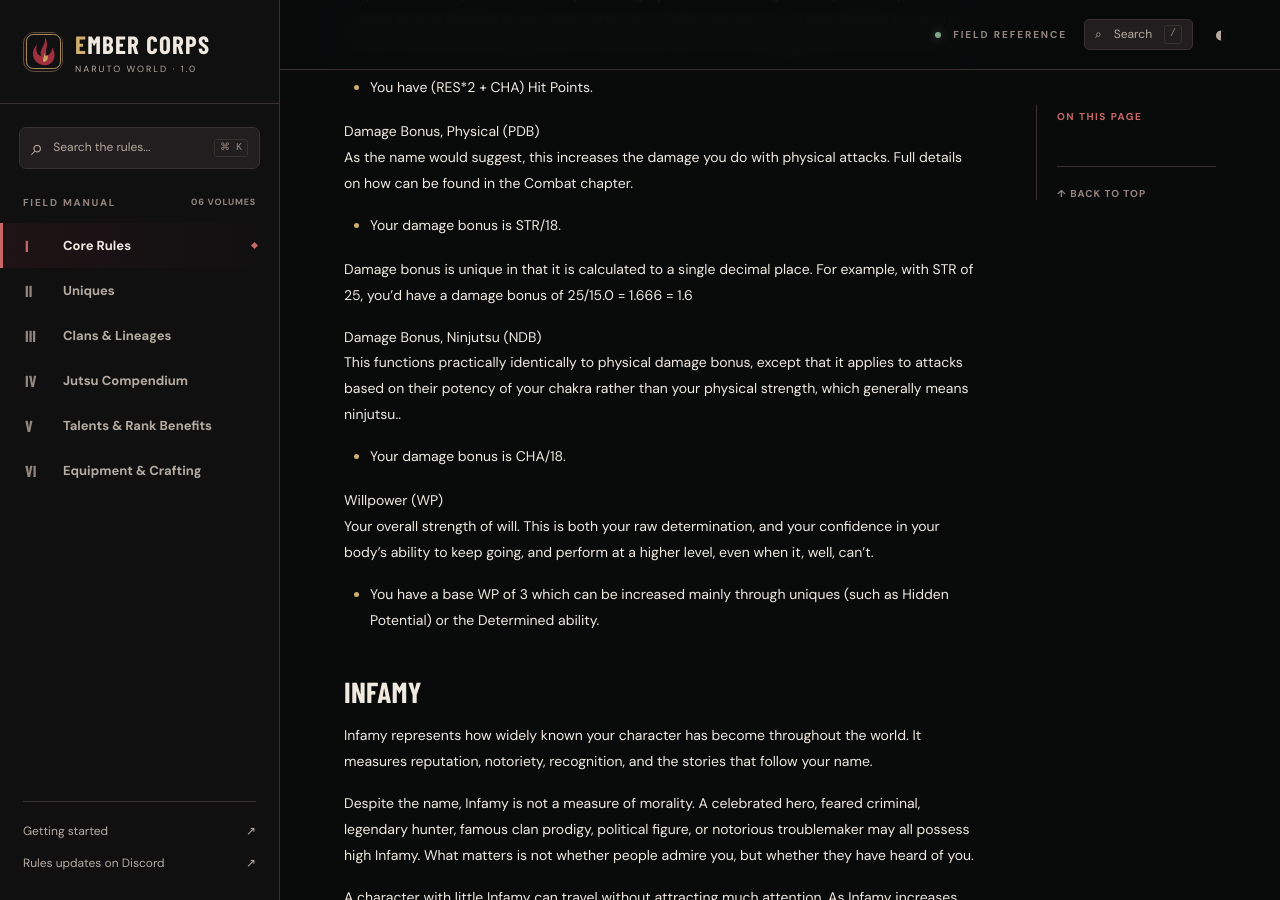
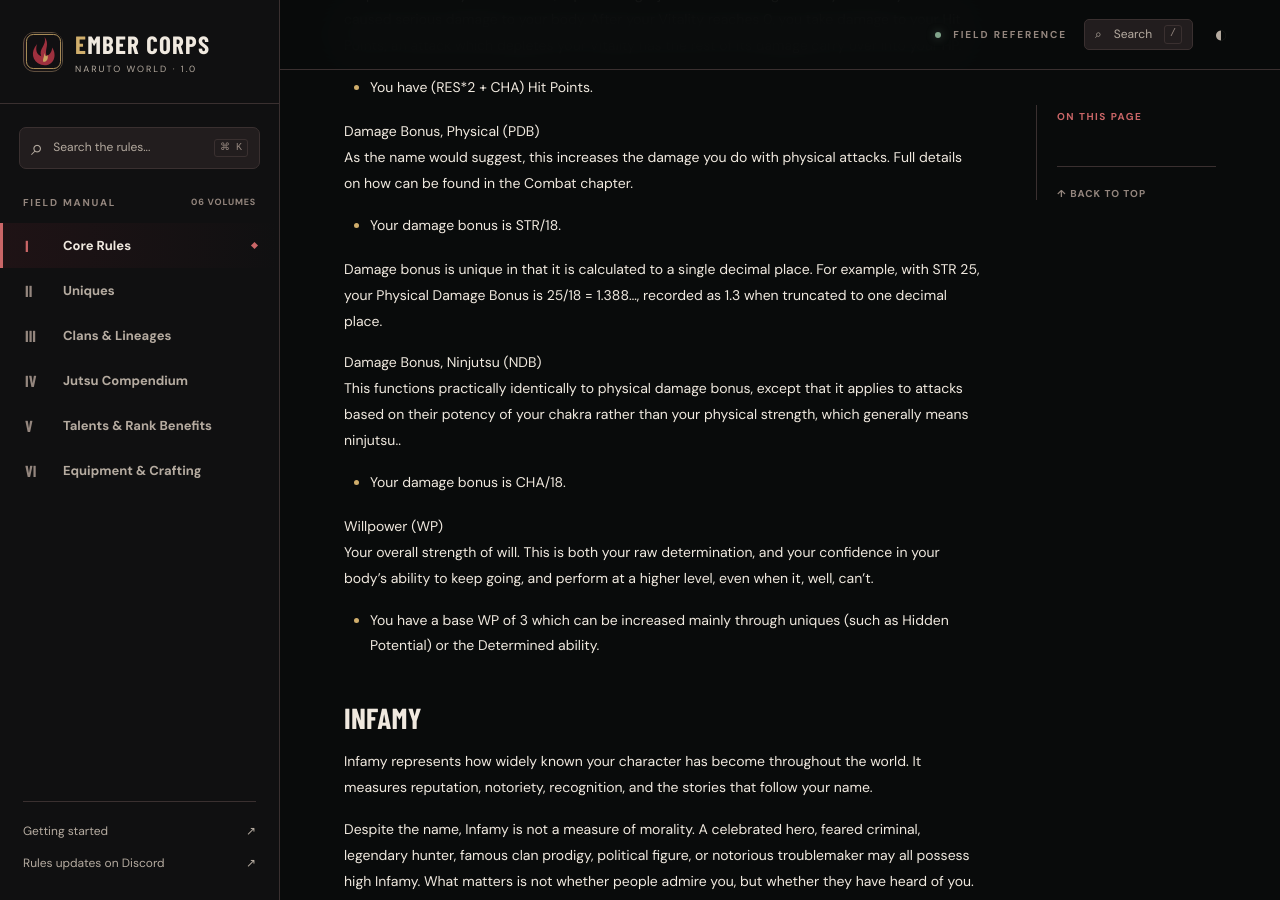
Before and after one commit to EvilbAz/NarutoWorld---The-Ember-Corps, a Jekyll site: the page built from rules/core.md, in a window 1280 px wide and 900 px high, scrolled down 9494 px. Built offline with Jekyll 4.4.1, drawn with Linux system fonts in a browser that asks for light colours; some web fonts are replaced.

Commit message:
Fix site navigation, search references, and rules consistency

```diff
--- a/rules/core.md
+++ b/rules/core.md
@@ -266,7 +266,7 @@ As the name would suggest, this increases the damage you do with physical attack
 
 - Your damage bonus is STR/18.
 
-Damage bonus is unique in that it is calculated to a single decimal place. For example, with STR of 25, you'd have a damage bonus of 25/15.0 \= 1.666 \= 1.6
+Damage bonus is unique in that it is calculated to a single decimal place. For example, with STR 25, your Physical Damage Bonus is 25/18 = 1.388..., recorded as 1.3 when truncated to one decimal place.
 
 Damage Bonus, Ninjutsu (NDB)
 This functions practically identically to physical damage bonus, except that it applies to attacks based on their potency of your chakra rather than your physical strength, which generally means ninjutsu..
```
